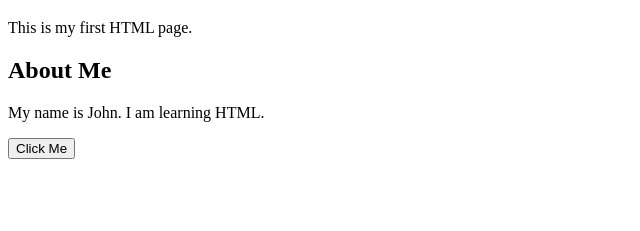
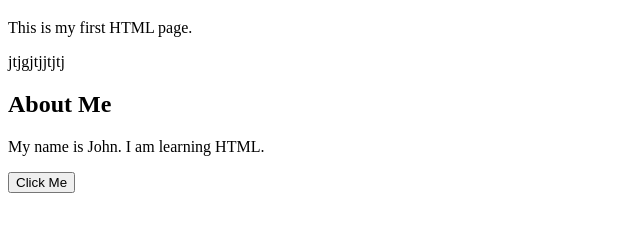
Before and after one commit to MOHAMADQASIF/mi, a plain HTML site: page index.html in a window 1280 px wide. Shown: the part 61-292 px from the top of the page, without its empty margins (0-640 px from the left). Drawn offline with Linux system fonts and the light colour scheme.

Commit message:
Modify index.html with new heading tag
Added an incorrect heading tag and preserved existing content.

```diff
--- a/index.html
+++ b/index.html
@@ -8,6 +8,7 @@
     <h1>Welcome to My Website!</h1>
 
     <p>This is my first HTML page.</p>
+    <h>jtjgjtjjtjtj<h>
 
     <h2>About Me</h2>
     <p>My name is John. I am learning HTML.</p>
```
